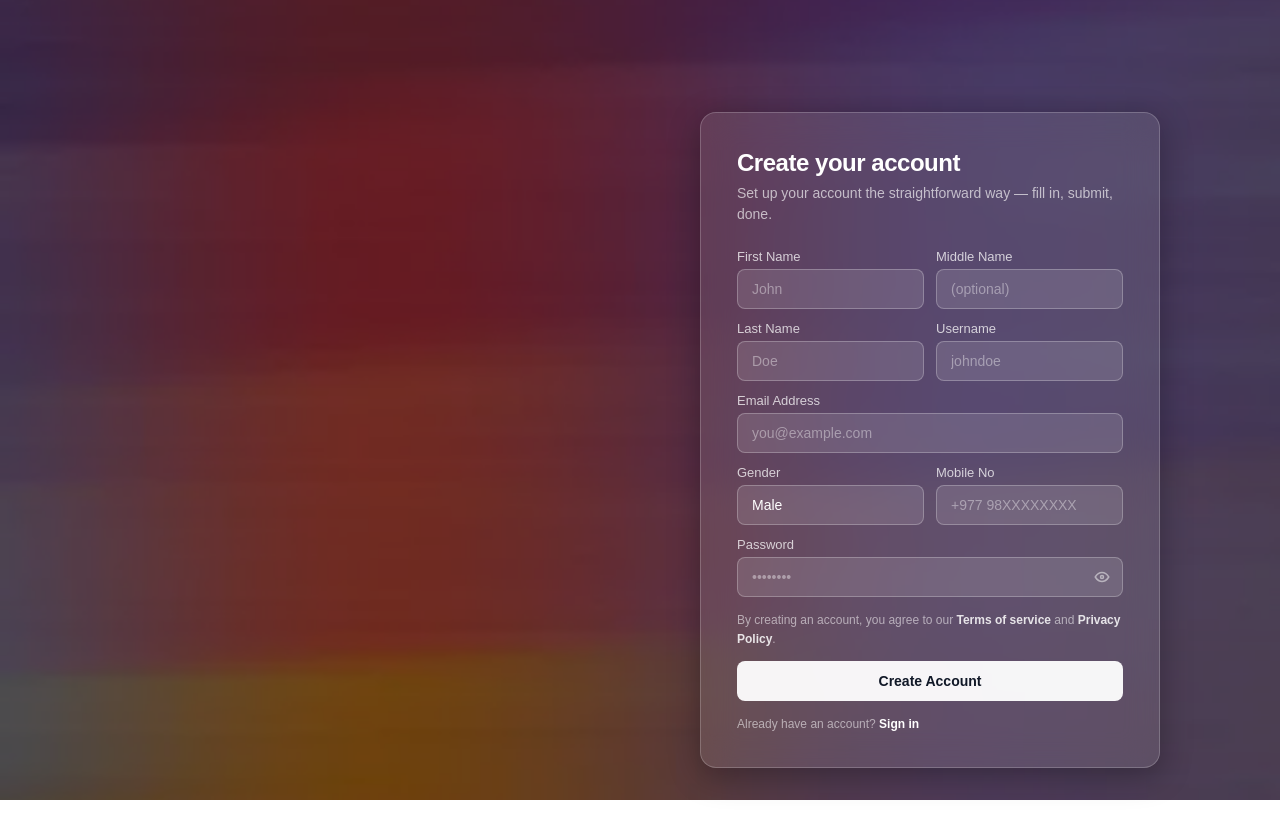
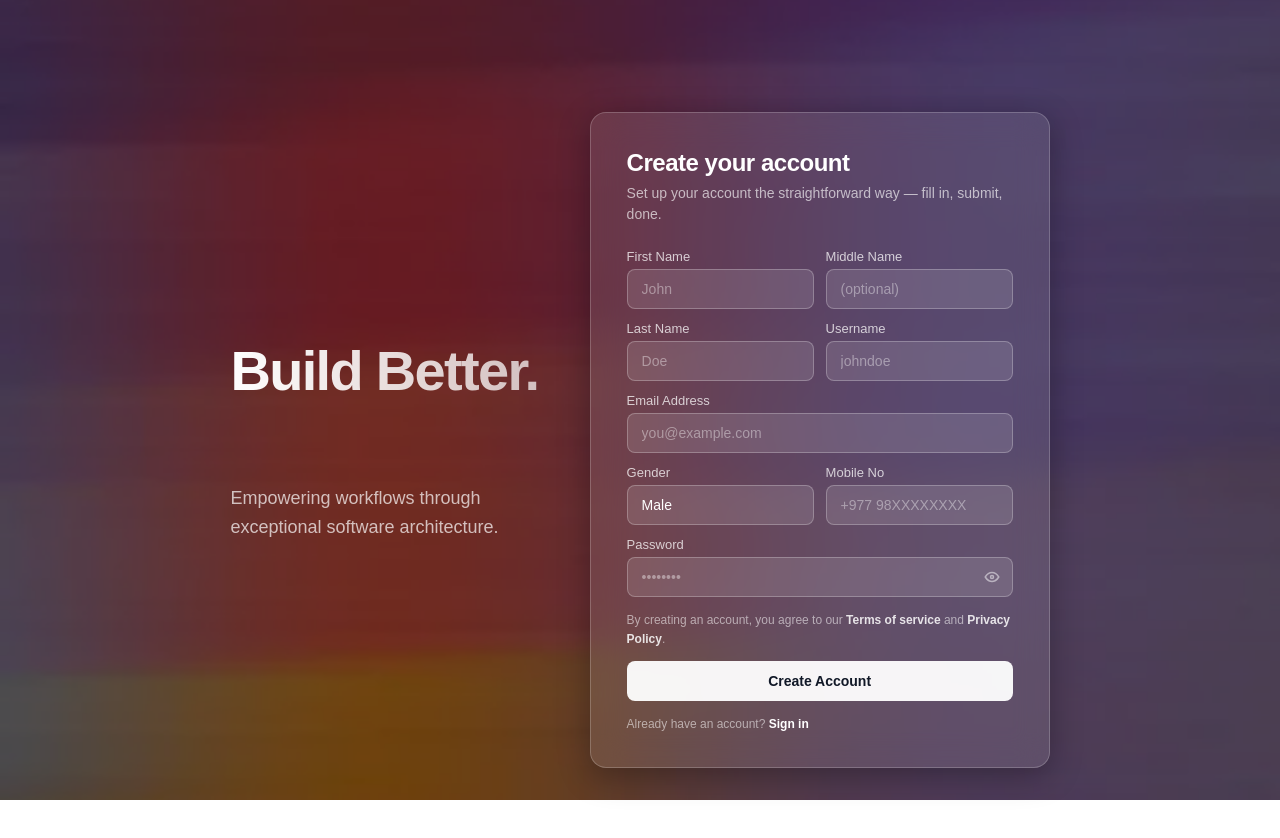
Before and after one commit to Kristalmdh7535/sooriConstruction, a Next.js app: page /register in a window 1280 px wide. Shown: the top 838 px of the page. Built offline with nearby package versions, Linux system fonts and the light colour scheme.

Commit message:
Register form text animation

```diff
--- a/src/app/login/login.module.css
+++ b/src/app/login/login.module.css
@@ -34,16 +34,13 @@
   padding-right: 40px;
 }
 
-/* Gradient lives on the h2 wrapper only for layout/sizing */
 .companyName {
   font-size: 3.5rem;
   font-weight: 800;
   letter-spacing: -0.03em;
   margin: 0 0 16px 0;
-  /* No background-clip or text-fill here — would clip children instead */
 }
 
-/* Target the inner span that TextType actually renders the text in */
 .companyName :global(.text-type__content) {
   background: linear-gradient(to right, #ffffff, rgba(255, 255, 255, 0.7));
   -webkit-background-clip: text;
@@ -51,7 +48,6 @@
   background-clip: text;
 }
 
-/* Cursor inherits white so it stays visible */
 .companyName :global(.text-type__cursor) {
   -webkit-text-fill-color: rgba(255, 255, 255, 0.7);
   color: rgba(255, 255, 255, 0.7);
--- a/src/app/register/register.module.css
+++ b/src/app/register/register.module.css
@@ -4,8 +4,9 @@
   position: relative;
   display: flex;
   align-items: center;
-  justify-content: flex-end;
-  padding: 40px 60px;
+  justify-content: space-between;
+  padding: 40px 10%;
+  box-sizing: border-box;
 }
 
 .bgImage {
@@ -25,7 +26,40 @@
   z-index: 1;
 }
 
-/* ─── Glass form card ─── */
+.leftContent {
+  position: relative;
+  z-index: 2;
+  max-width: 500px;
+  color: #ffffff;
+  padding-right: 40px;
+}
+
+.companyName {
+  font-size: 3.5rem;
+  font-weight: 800;
+  letter-spacing: -0.03em;
+  margin: 0 0 16px 0;
+}
+
+.companyName :global(.text-type__content) {
+  background: linear-gradient(to right, #ffffff, rgba(255, 255, 255, 0.7));
+  -webkit-background-clip: text;
+  background-clip: text;
+  -webkit-text-fill-color: transparent;
+  color: transparent;
+}
+
+.companyName :global(.text-type__cursor) {
+  -webkit-text-fill-color: rgba(255, 255, 255, 0.7);
+  color: rgba(255, 255, 255, 0.7);
+}
+
+.companyTagline {
+  font-size: 1.125rem;
+  line-height: 1.6;
+  color: rgba(255, 255, 255, 0.7);
+  margin: 0;
+}
 
 .formCard {
   position: relative;
@@ -40,8 +74,6 @@
   padding: 36px 36px;
   box-shadow: 0 8px 32px rgba(0, 0, 0, 0.3);
 }
-
-/* ─── Header ─── */
 
 .formHeader {
   margin-bottom: 24px;
@@ -118,8 +150,6 @@
   box-shadow: 0 0 0 3px rgba(255, 255, 255, 0.1);
 }
 
-/* ─── Password ─── */
-
 .passwordWrapper {
   position: relative;
 }
@@ -152,8 +182,6 @@
   color: rgba(255, 255, 255, 0.85);
 }
 
-/* ─── Terms ─── */
-
 .terms {
   font-size: 12px;
   color: rgba(255, 255, 255, 0.55);
@@ -169,8 +197,6 @@
 .termsLink:hover {
   color: #ffffff;
 }
-
-/* ─── Submit ─── */
 
 .submitBtn {
   width: 100%;
@@ -194,8 +220,6 @@
   cursor: not-allowed;
 }
 
-/* ─── Footer ─── */
-
 .footerText {
   text-align: left;
   margin-top: 16px;
@@ -212,8 +236,6 @@
 .link:hover {
   text-decoration: underline;
 }
-
-/* ─── Alerts ─── */
 
 .error,
 .success {
@@ -233,9 +255,10 @@
   background: rgba(20, 83, 45, 0.7);
 }
 
-/* ─── Mobile ─── */
-
-@media (max-width: 768px) {
+@media (max-width: 968px) {
+  .leftContent {
+    display: none;
+  }
   .main {
     justify-content: center;
     padding: 24px 16px;
--- a/src/app/register/register.tsx
+++ b/src/app/register/register.tsx
@@ -1,6 +1,7 @@
 'use client';
 
 import { useState } from 'react';
+import TextType from '../login/TextType';
 import styles from './register.module.css';
 
 type RegisterFormData = {
@@ -91,6 +92,19 @@ export default function RegisterForm() {
         className={styles.bgImage}
       />
       <div className={styles.bgOverlay} />
+
+      <div className={styles.leftContent}>
+        <TextType
+        text= {['YouCompany.', 'Build Better.' ,'InnovateDaily.']}
+        as="h2"
+        typingSpeed={60}
+          pauseDuration={2500}
+          className={styles.companyName}
+        />
+        <p className={styles.companyTagline}>
+          Empowering workflows through exceptional software architecture.
+        </p>
+      </div>
 
       <div className={styles.formCard}>
         <div className={styles.formHeader}>
```
